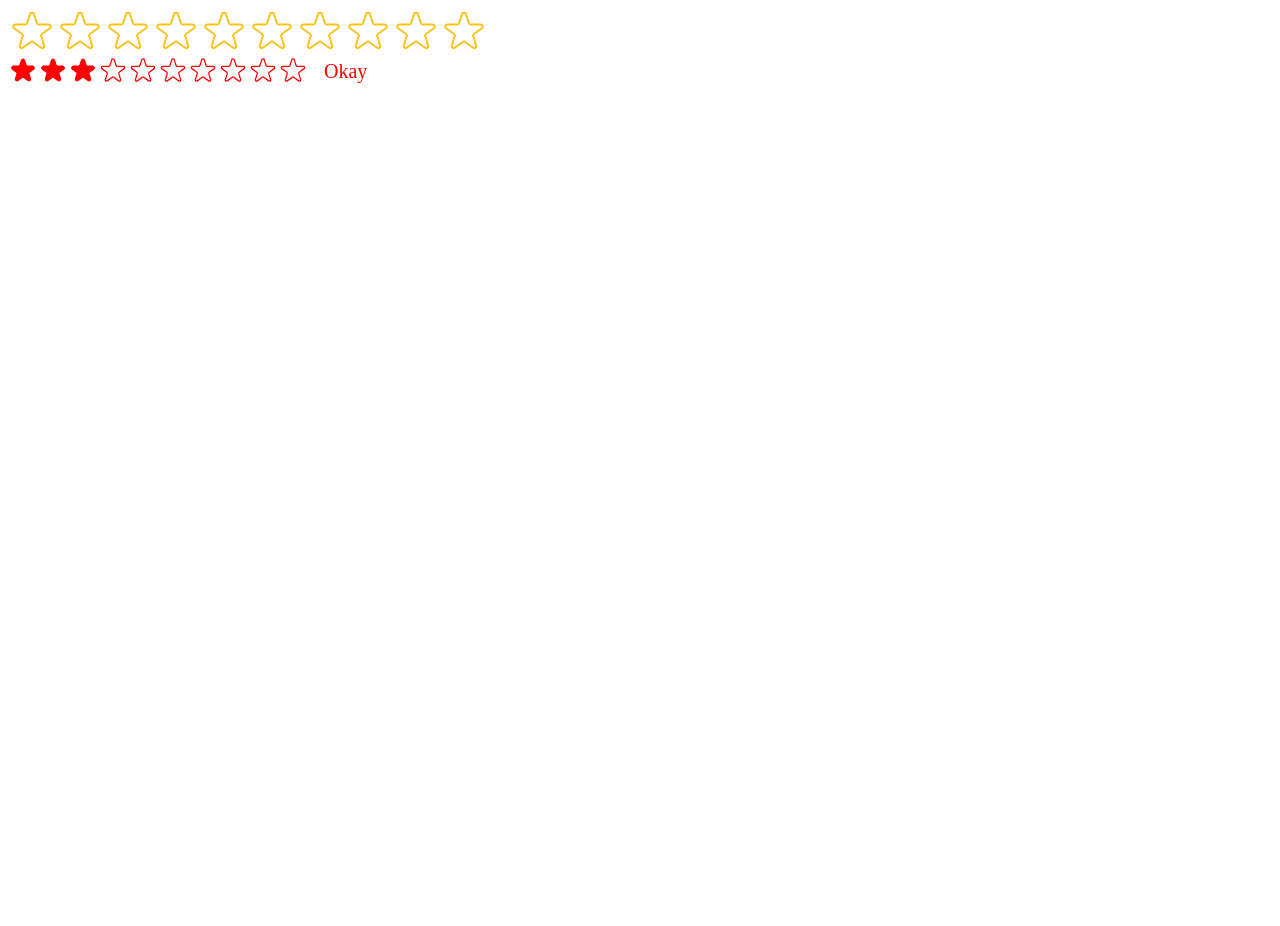
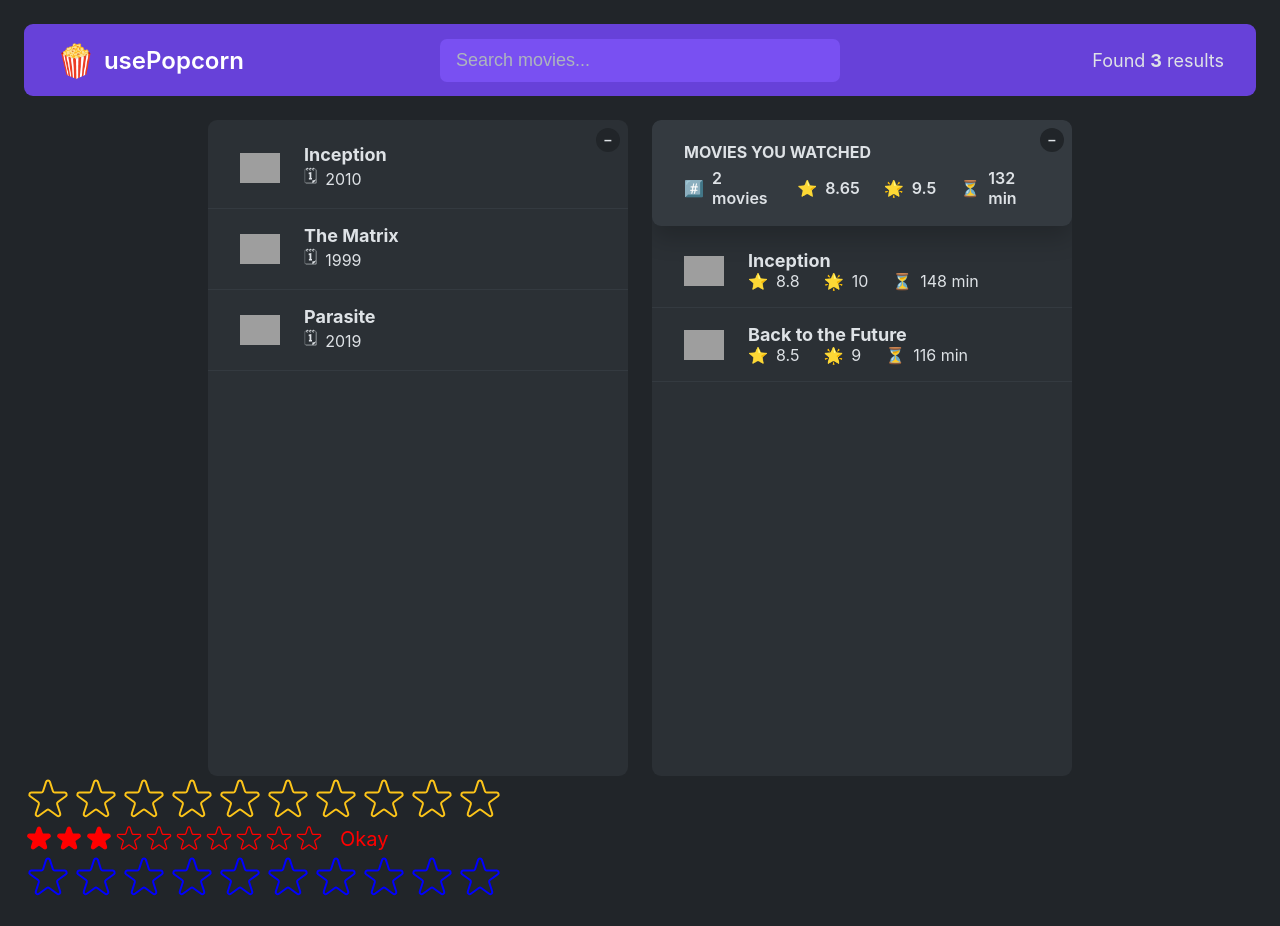
Before and after one commit to JasminEstrella/usepopcorn-react, a React (Create React App) app: page / in a window 1280 px wide. Before the commit the page ends 800 px from the top, so only its background shows below. Built offline with nearby package versions, Linux system fonts and the light colour scheme; grey boxes are pictures that could not be loaded.

Commit message:
access prop outside component & add ts proptypes

```diff
--- a/src/StarRating.js
+++ b/src/StarRating.js
@@ -1,4 +1,25 @@
-import { useState } from "react"
+import { useState } from "react";
+import PropTypes from "prop-types";
+
+const containerStyle = {
+    display: 'flex',
+    alignItems: 'center',
+    gap: '16px'
+}
+
+const starContainerStyle ={
+    display: 'flex'
+}
+
+StarRating.propTypes = {
+    maxRating: PropTypes.number,
+    defaultRating: PropTypes.number,
+    color: PropTypes.string,
+    size: PropTypes.number,
+    message: PropTypes.array,
+    className: PropTypes.string,
+    onSetRating: PropTypes.func
+}
 
 export default function StarRating({
     maxRating = 10,
@@ -6,24 +27,15 @@
     size = 48,
     messages = [],
     className = "",
-    defaultRating = 0
+    defaultRating = 0,
+    onSetRating
 }) {
     const [rating, setRating] = useState(defaultRating);
     const [tempRating, setTempRating] = useState(0);
 
     function handleRating(rating) {
         setRating(rating);
-        // console.log(rating)
-    }
-
-    const containerStyle = {
-        display: 'flex',
-        alignItems: 'center',
-        gap: '16px'
-    }
-
-    const starContainerStyle ={
-        display: 'flex'
+        if (onSetRating) onSetRating(rating);
     }
 
     const textStyle = {
--- a/src/index.css
+++ b/src/index.css
@@ -54,8 +54,14 @@
   max-width: 42rem;
   background-color: var(--color-background-500);
   border-radius: 0.9rem;
-  /* overflow: scroll; */
+  overflow: scroll;
   position: relative;
+}
+
+.box::-webkit-scrollbar,
+.list::-webkit-scrollbar {
+  display: none;
+  scroll-behavior: smooth;
 }
 
 .loader {
@@ -138,7 +144,7 @@
 .list {
   list-style: none;
   padding: 0.8rem 0;
-  /* overflow: scroll; */
+  overflow: scroll;
 }
 
 .list-watched {
--- a/src/index.js
+++ b/src/index.js
@@ -1,13 +1,26 @@
-import React from 'react';
+import React, { useState } from 'react';
 import ReactDOM from 'react-dom/client';
-// import './index.css';
-// import App from './App';
+import './index.css';
+import App from './App';
 import StarRating from './StarRating';
+
+function Test() {
+
+  const [movieRating, setMovieRating] = useState();
+
+  return (
+    <div>
+      <StarRating color='blue' maxRating={10} onSetRating={setMovieRating}/>
+      { movieRating > 0 && <p>This movie was rated {movieRating} stars.</p>}
+    </div>
+  )
+}
 
 const root = ReactDOM.createRoot(document.getElementById('root'));
 root.render(
   <React.StrictMode>
-    <StarRating maxRating="10"/>
+    <App />
+    <StarRating maxRating={10}/>
     <StarRating
       color='red'
       size={30}
@@ -15,5 +28,6 @@
       className=""
       defaultRating={3}
     />
+    <Test />
   </React.StrictMode>
 );
```
